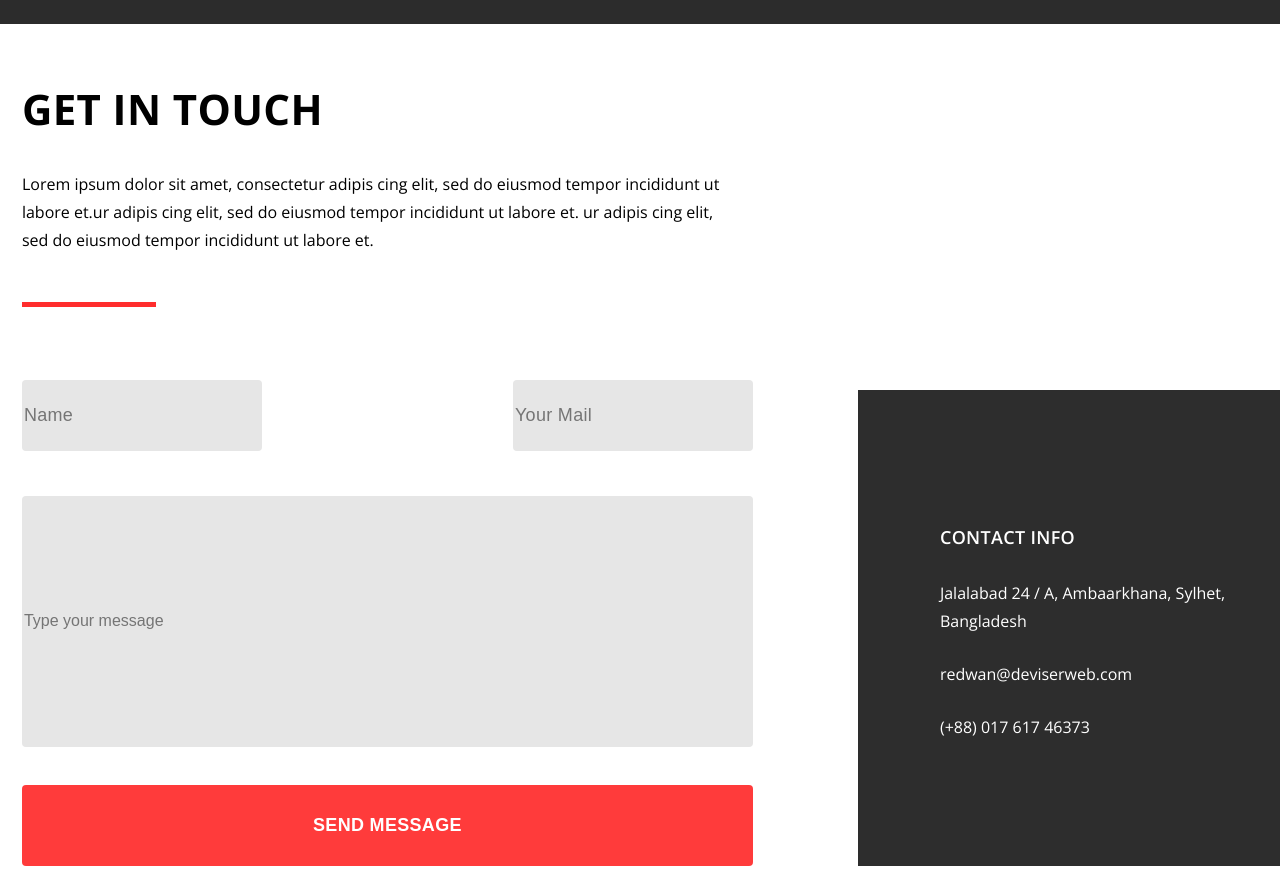
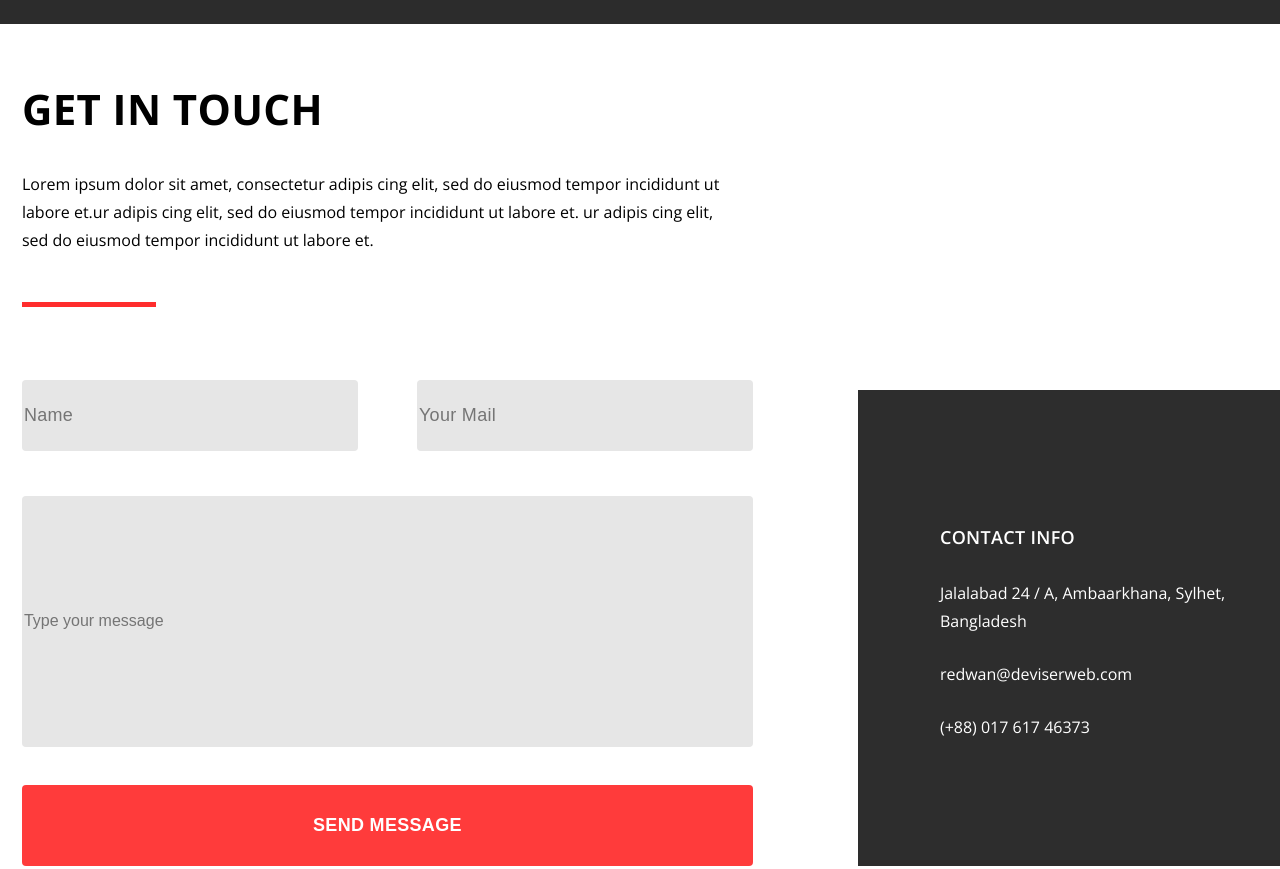
Before and after one commit to AlexeiElizarov/skillfactory-module-3-elizarov, a plain HTML site: page index.html in a window 1280 px wide. Shown: the part 4397-5266 px from the top of the page. Drawn offline with Linux system fonts and the light colour scheme.

Commit message:
Update style.css

```diff
--- a/css/style.css
+++ b/css/style.css
@@ -698,7 +698,7 @@ input[name=block-5-form-email] {
 }
 
 input[name=block-6-form-name] {
-    width: 236px;
+    width: 332px;
     height: 69px;
     border-radius: 4px;
     border: 0px;
@@ -711,7 +711,7 @@ input[name=block-6-form-name] {
 }
 
 input[name=block-6-form-email] {
-    width: 236px;
+    width: 332px;
     height: 69px;
     border-radius: 4px;
     border: 0px;
```
